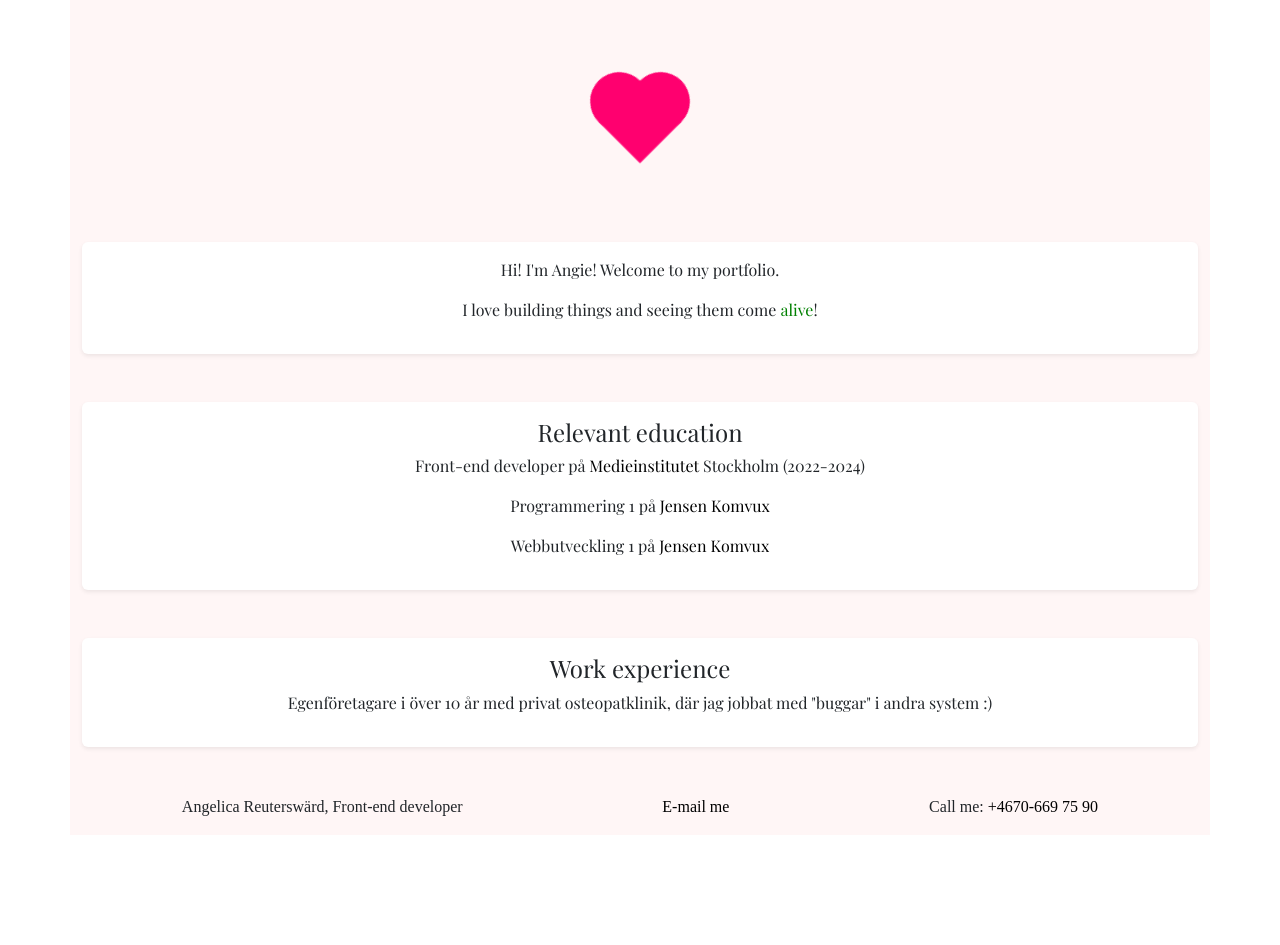
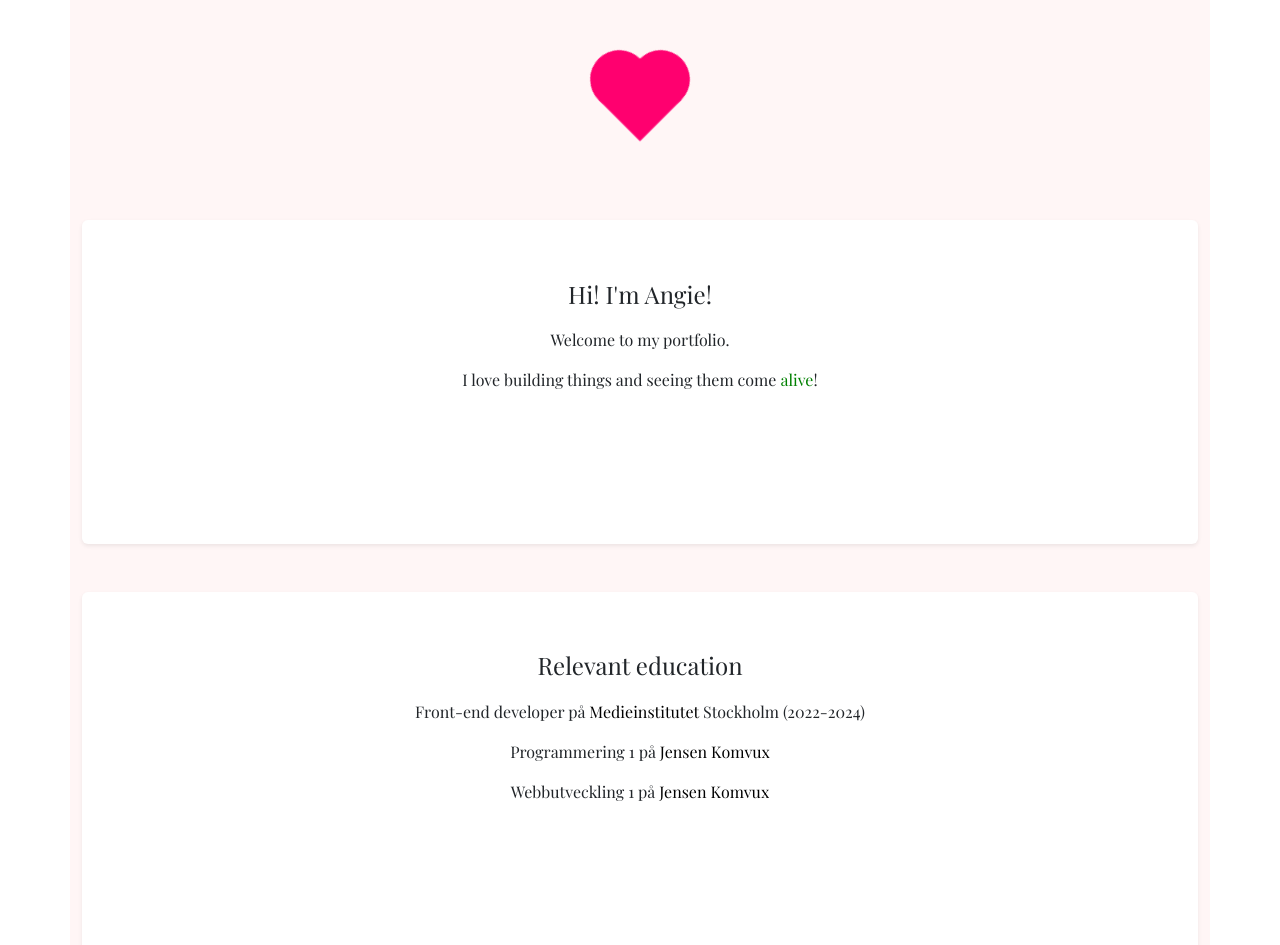
Before and after one commit to Ayngie/Portfolio, a plain HTML site: page index.html in a window 1280 px wide. Shown: the part 270-1215 px from the top of the page. Before the commit the page ends 1105 px from the top, so only its background shows below. Drawn offline with nearby package versions, Linux system fonts and the light colour scheme; a web font is replaced by a local one.

Commit message:
Validerat html samt css och gjort några små korrigeringar

```diff
--- a/css/index.css
+++ b/css/index.css
@@ -155,20 +155,11 @@ ul li:hover {
     justify-content: center;
     align-items: center;
     font-family: Playfair Display;
+    text-align: center;
 }
 
-#content-box {
-    width: 100%;
-    background-color: white;
-    padding: 4%;
-    margin-bottom: 7%;
-
-    display: flex;
-    flex-direction: column;
-    justify-content: center;
-    align-items: center;
-    font-family: Playfair Display;
-    text-align: center;
+h4 {
+    margin-bottom: 2%;
 }
 
 .alive {
--- a/index.html
+++ b/index.html
@@ -51,24 +51,30 @@
       <main>
         <section class="portfolio-box">
           <div>
+            <div>
               <span class="FED-desktop">FRONT-END DEVELOPER</span>
             </div>
-          <p class="portfolio-text">PORTFOLIO</p>
+            <h1 class="portfolio-text">PORTFOLIO</h1>
             <div class="heart-container">
               <div class="heart"></div>
+            </div>
           </div>
         </section>
 
         <!-- På följande sections applicerar vi en shadow m.h.a. Bootstrap  -->
-        <section class="shadow-sm p-3 mb-5 bg-body rounded" id="content-box">
-          <p>Hi! I'm Angie! Welcome to my portfolio.</p>
+        <section class="shadow-sm p-3 mb-5 bg-body rounded">
+          <div class="content-box">
+            <h4>Hi! I'm Angie!</h4>
+            <p>Welcome to my portfolio.</p>
             <p>
               I love building things and seeing them come
               <span class="alive">alive</span>!
             </p>
+          </div>
         </section>
 
-        <section class="shadow-sm p-3 mb-5 bg-body rounded" id="content-box">
+        <section class="shadow-sm p-3 mb-5 bg-body rounded">
+          <div class="content-box">
             <h4>Relevant education</h4>
             <p>
               Front-end developer på
@@ -98,14 +104,17 @@
                 >Jensen Komvux</a
               >
             </p>
+          </div>
         </section>
 
-        <section class="shadow-sm p-3 mb-5 bg-body rounded" id="content-box">
+        <section class="shadow-sm p-3 mb-5 bg-body rounded">
+          <div class="content-box">
             <h4>Work experience</h4>
             <p>
               Egenföretagare i över 10 år med privat osteopatklinik, där jag
               jobbat med "buggar" i andra system :)
             </p>
+          </div>
         </section>
       </main>
 
```
Lines whose indentation alone changed are shown as unchanged.
